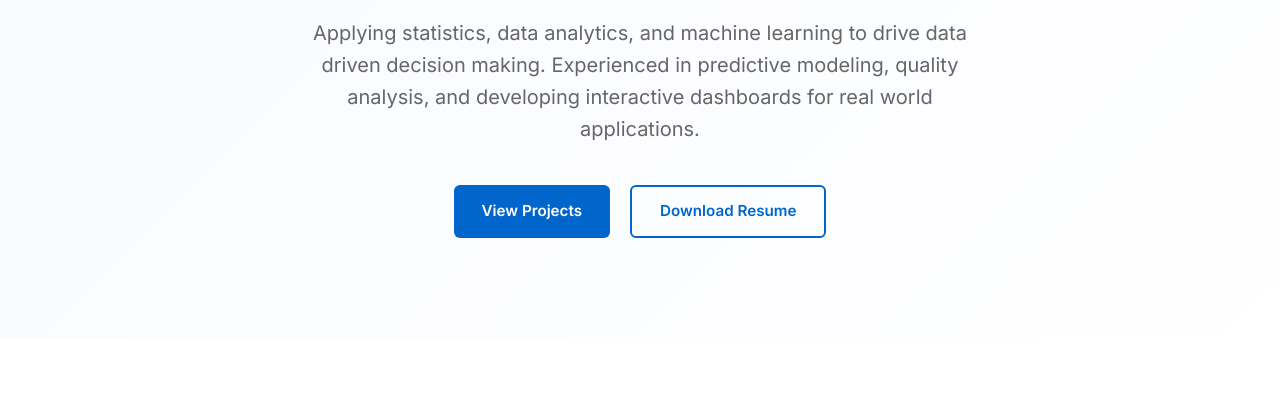
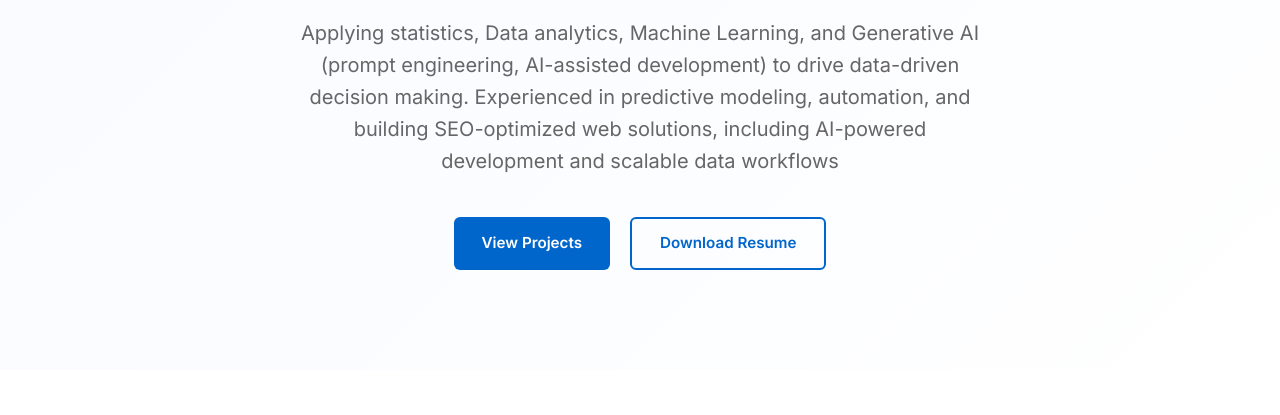
Before and after one commit to SukritiKashyap/MyPortfolio, a website built with Vite: page index.html in a window 1280 px wide. Shown: the part 342-757 px from the top of the page. Built offline with nearby package versions, Linux system fonts and the light colour scheme.

Commit message:
Update index.html

```diff
--- a/index.html
+++ b/index.html
@@ -30,9 +30,9 @@
     <header class="hero">
         <div class="container">
             <h1>Data Science and Machine Learning Projects</h1>
-            <p>Applying statistics, data analytics, and machine learning to drive data driven decision making.
-                Experienced in predictive modeling, quality analysis, and developing interactive dashboards for real
-                world applications.</p>
+            <p>Applying statistics, Data analytics, Machine Learning, and Generative AI (prompt engineering, AI-assisted development)
+                to drive data-driven decision making. Experienced in predictive modeling, automation,
+                and building SEO-optimized web solutions, including AI-powered development and scalable data workflows</p>
             <div class="hero-btns">
                 <a href="#projects" class="btn btn-primary">View Projects</a>
                 <a href="/resume.pdf" class="btn btn-outline">Download Resume</a>
```
